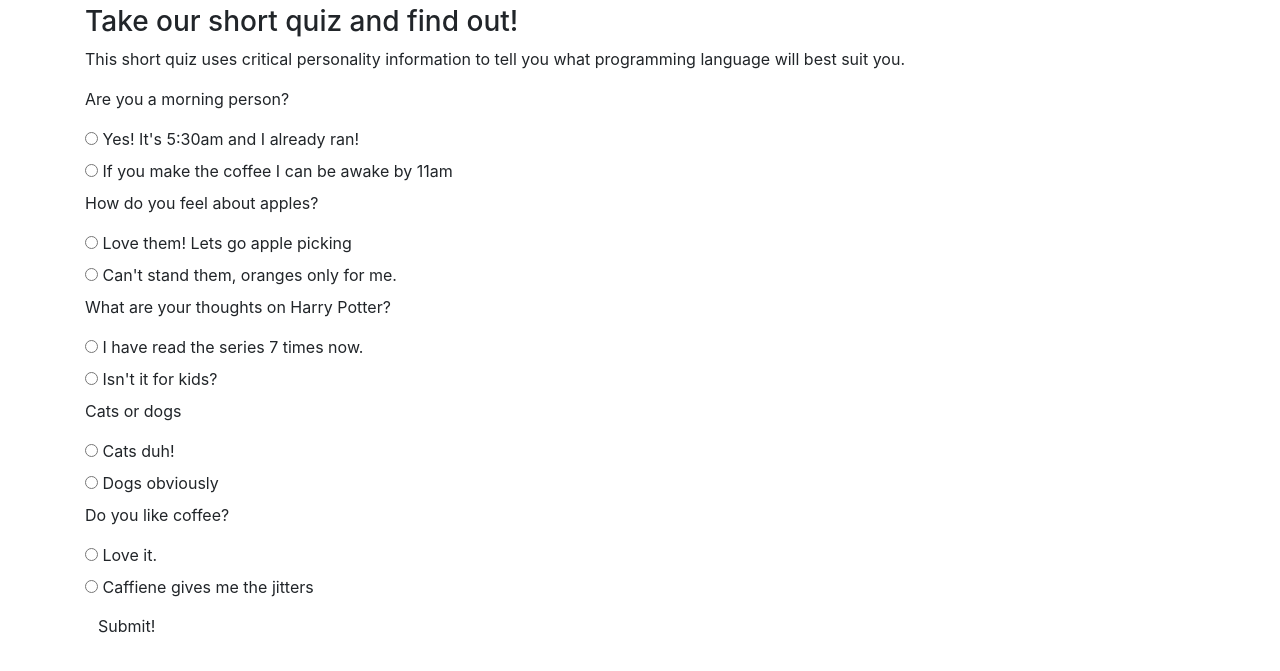
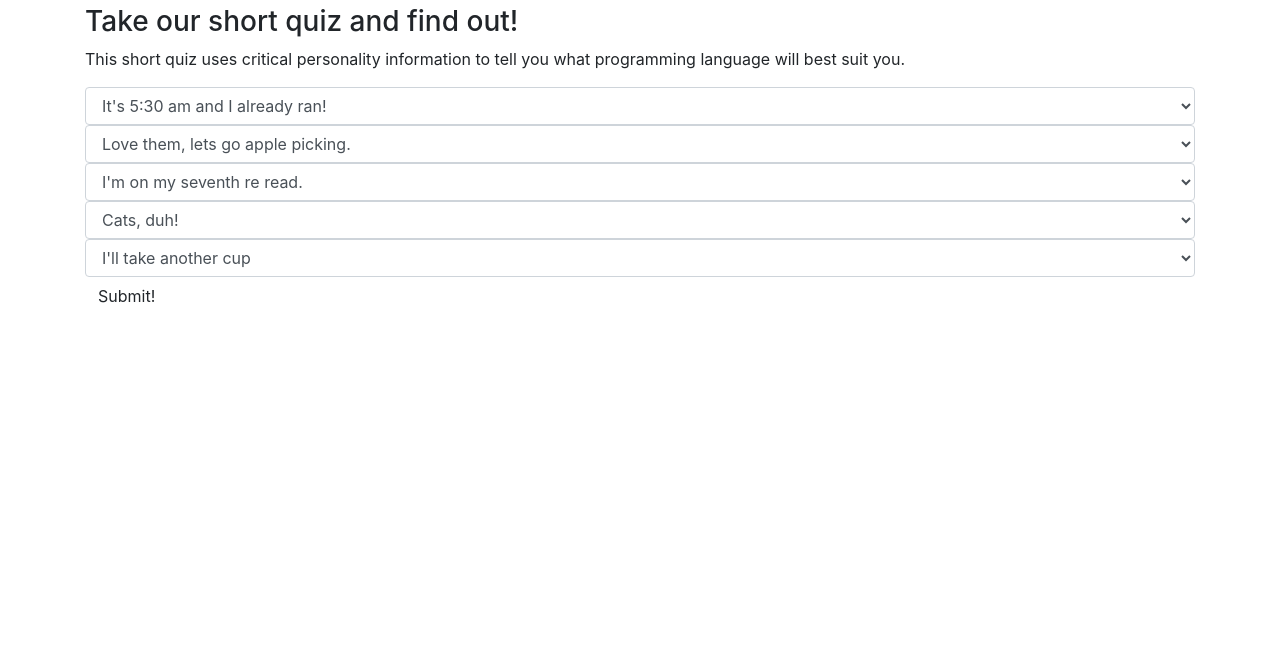
Before and after one commit to Dave-Sterry/Program-Lang-Selector, a plain HTML site: page index.html in a window 1280 px wide. Shown: the part 51-722 px from the top of the page. Drawn offline with Linux system fonts and the light colour scheme.

Commit message:
switch radio buttons to drop down forms

```diff
--- a/index.html
+++ b/index.html
@@ -13,71 +13,26 @@
     <h3>Take our short quiz and find out!</h3>
     <p>This short quiz uses critical personality information to tell you what programming language will best suit you.</p>
     <form id="formOne">
-      <div class="radio">
-        <p>Are you a morning person?</p>
-        <label>
-          <input type="radio" name="question1" value="yes">
-          Yes! It's 5:30am and I already ran!
-        </label>
-      </div>
-      <div class="radio">
-        <label>
-          <input type="radio" name="question1" value="no">
-          If you make the coffee I can be awake by 11am
-        </label>
-      </div>
-      <div class="radio">
-        <p>How do you feel about apples?</p>
-        <label>
-          <input type="radio" name="question2" value="yes">
-          Love them! Lets go apple picking
-        </label>
-      </div>
-      <div class="radio">
-        <label>
-          <input type="radio" name="question2" value="no">
-          Can't stand them, oranges only for me.
-        </label>
-      </div>
-      <div class="radio">
-        <p>What are your thoughts on Harry Potter?</p>
-        <label>
-          <input type="radio" name="question3" value="yes">
-          I have read the series 7 times now.
-        </label>
-      </div>
-      <div class="radio">
-        <label>
-          <input type="radio" name="question3" value="no">
-          Isn't it for kids?
-        </label>
-      </div>
-      <div class="radio">
-        <p>Cats or dogs</p>
-        <label>
-          <input type="radio" name="question4" value="yes">
-          Cats duh!
-        </label>
-      </div>
-      <div class="radio">
-        <label>
-          <input type="radio" name="question4" value="no">
-          Dogs obviously
-        </label>
-      </div>
-      <div class="radio">
-        <p>Do you like coffee?</p>
-        <label>
-          <input type="radio" name="question5" value="yes">
-          Love it.
-        </label>
-      </div>
-      <div class="radio">
-        <label>
-          <input type="radio" name="question5" value="no">
-          Caffiene gives me the jitters
-        </label>
-      </div>
+      <select class="form-control" id="morning">
+        <option value="1">It's 5:30 am and I already ran!</option>
+        <option value="2">I can get up by 11am if you make the coffee</option>
+      </select>
+      <select class="form-control" id="apples">
+        <option value="1">Love them, lets go apple picking.</option>
+        <option value="2">No thanks, oranges for me.</option>
+      </select>
+      <select class="form-control" id="potter">
+        <option value="1">I'm on my seventh re read. </option>
+        <option value="2">I thought it was for kids?</option>
+      </select>
+      <select class="form-control" id="animal">
+        <option value="1">Cats, duh!</option>
+        <option value="2">Dogs, obviously!</option>
+      </select>
+      <select class="form-control" id="coffee">
+        <option value="1">I'll take another cup</option>
+        <option value="2">No thanks, I'll stick with water</option>
+      </select>
 
       <button type="submit" class="btn">Submit!</button>
     </form>
--- a/js/scripts.js
+++ b/js/scripts.js
@@ -1,15 +1,11 @@
 $(document).ready(function() {
   $("formOne").submit(function(event) {
-    const quest1 = $("input:radio[name=question1]:checked").val();
-    const quest2 = $("input:radio[name=question2]:checked").val();
-    const quest3 = $("input:radio[name=question3]:checked").val();
-    const quest4 = $("input:radio[name=question4]:checked").val();
-    const quest5 = $("input:radio[name=question5]:checked").val();
+    const questOne =parseInt($("#morning").val());
+    const questTwo =parseInt($("apples").val());
+    const questThree =parseInt($("#potter").val());
+    const questFour =parseInt($("#animal").val());
+    const questFive =parseInt($("#coffee").val());
     const results =$(".results");
-
-    if (ques1 === "yes"){
-     results.text("You should learn Javascript!");
-    }
 
   event.preventDefault();
   });
```
